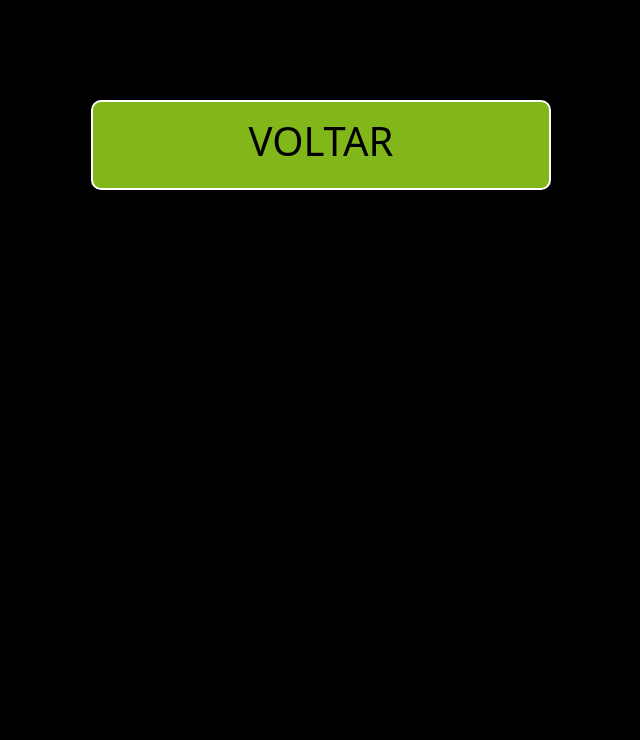
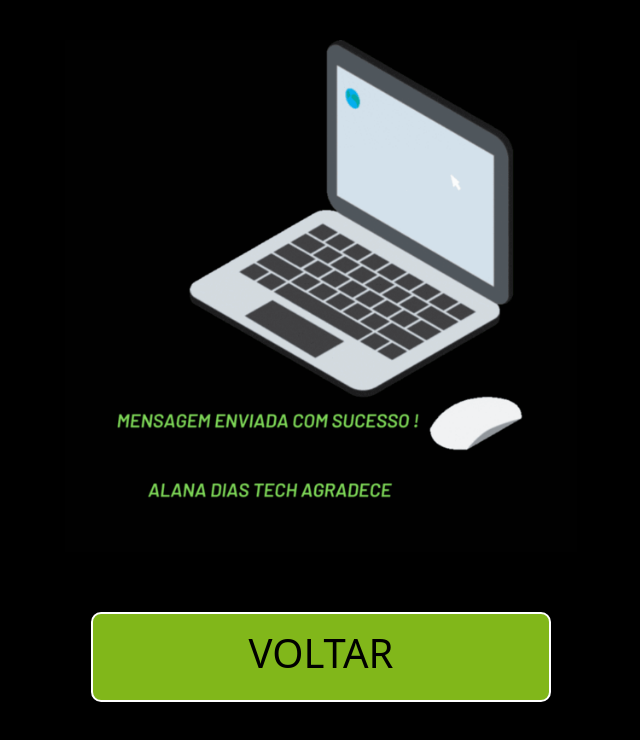
Before and after one commit to alanadiastech/alanadias, a plain HTML site: page sucesso.html in a window 1280 px wide. Shown: the whole page, without its empty margins (319-959 px from the left). Drawn offline with nearby package versions, Linux system fonts and the light colour scheme.

Commit message:
att imagem sucesso

```diff
--- a/sucesso.html
+++ b/sucesso.html
@@ -15,7 +15,7 @@
     </head>
 <body>
     <div class="text-center link-tree">
-        <img src="/asserts/img/sucesso.gif" alt="" class="img-fluid">
+        <img src="img/sucesso.gif" alt="" class="img-fluid">
         <a href="https://alanadiastech.netlify.app/index.html" class="link-tree"><h1>Voltar</h1></a>
     </div>
     <div vw class="enabled">
```
